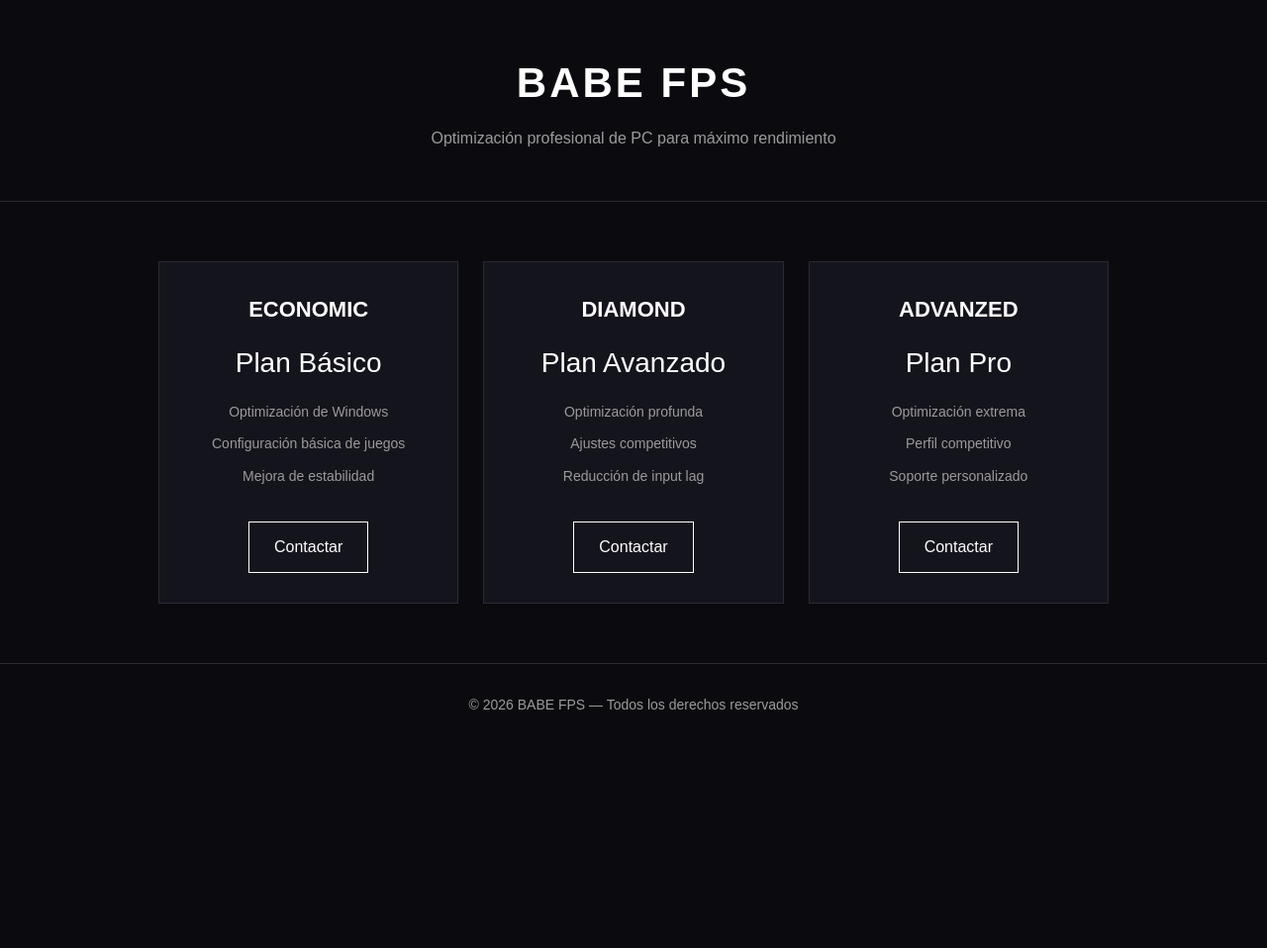
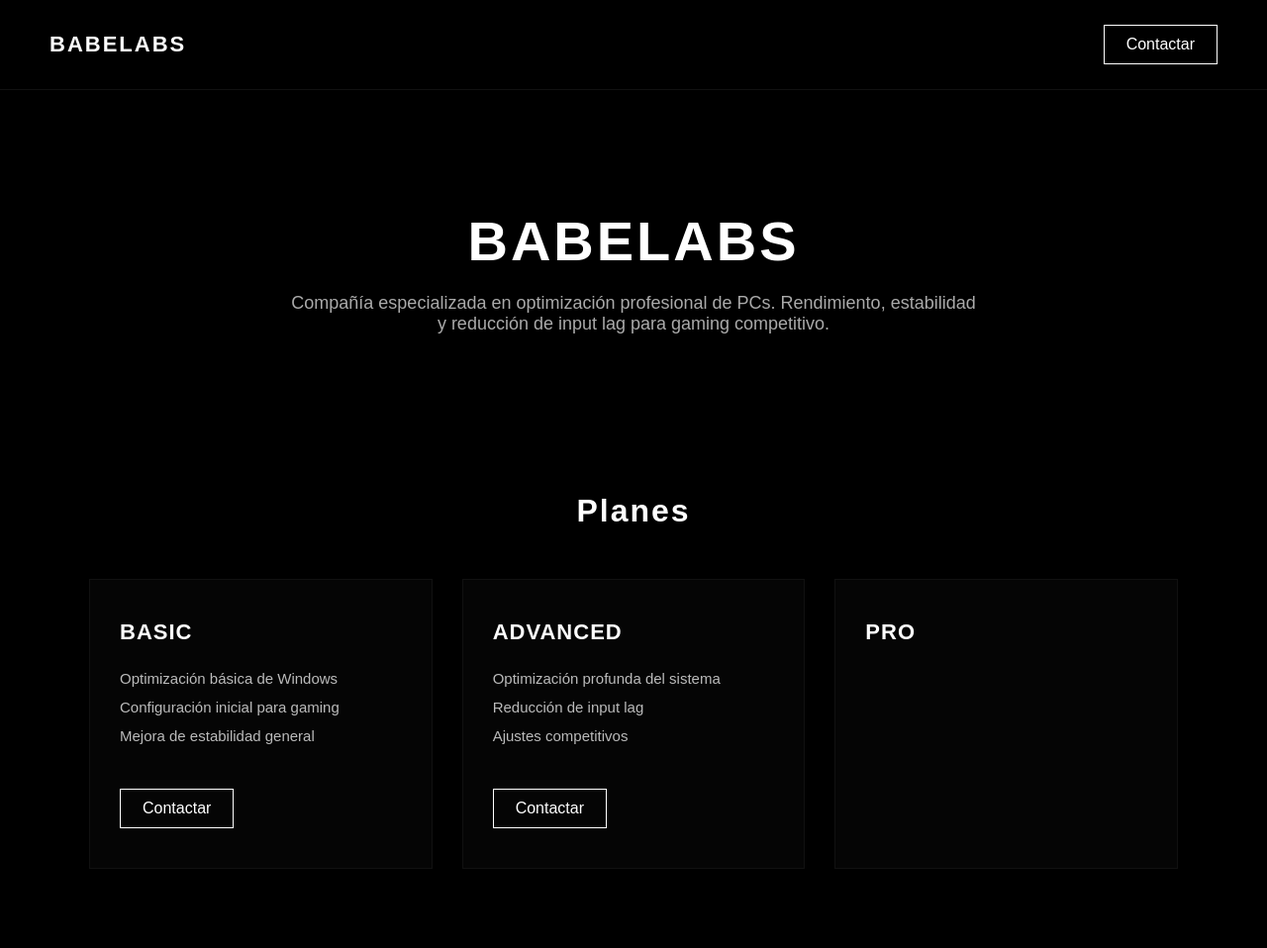
Before and after one commit to babefpss/babefps.github.io, a plain HTML site: page index.html in a window 1280 px wide. Shown: the whole page at 99% size. Before the commit the page ends 800 px from the top, so only its background shows below. Drawn offline with Linux system fonts and the light colour scheme.

Commit message:
Update index.html

```diff
--- a/index.html
+++ b/index.html
@@ -1,18 +1,11 @@
 <!DOCTYPE html>
 <html lang="es">
 <head>
-  <meta charset="UTF-8">
-  <title>BABE FPS | Optimización Profesional de PC</title>
-  <meta name="viewport" content="width=device-width, initial-scale=1.0">
+  <meta charset="UTF-8" />
+  <meta name="viewport" content="width=device-width, initial-scale=1.0"/>
+  <title>BabeLabs — PC Optimization</title>
+
   <style>
-    :root {
-      --bg: #0b0b0f;
-      --card: #14141c;
-      --primary: #ffffff;
-      --accent: #9b9b9b;
-      --border: #2a2a35;
-    }
-
     * {
       margin: 0;
       padding: 0;
@@ -21,141 +14,187 @@
     }
 
     body {
-      background: var(--bg);
-      color: var(--primary);
-      line-height: 1.6;
+      background: #000;
+      color: #fff;
+      min-height: 100vh;
     }
 
     header {
-      padding: 50px 20px;
-      text-align: center;
-      border-bottom: 1px solid var(--border);
+      padding: 25px 50px;
+      display: flex;
+      justify-content: space-between;
+      align-items: center;
+      border-bottom: 1px solid #111;
     }
 
-    header h1 {
-      font-size: 42px;
+    .logo {
+      font-size: 22px;
+      font-weight: 700;
+      letter-spacing: 2px;
+    }
+
+    .cta {
+      padding: 10px 22px;
+      border: 1px solid #fff;
+      background: transparent;
+      color: #fff;
+      text-decoration: none;
+      transition: 0.2s;
+    }
+
+    .cta:hover {
+      background: #fff;
+      color: #000;
+    }
+
+    .hero {
+      text-align: center;
+      padding: 120px 20px 80px;
+    }
+
+    .hero h1 {
+      font-size: 56px;
       letter-spacing: 3px;
     }
 
-    header p {
-      color: var(--accent);
-      margin-top: 10px;
-      font-size: 16px;
+    .hero p {
+      margin-top: 20px;
+      font-size: 18px;
+      color: #aaa;
+      max-width: 700px;
+      margin-left: auto;
+      margin-right: auto;
     }
 
-    section {
-      max-width: 1000px;
-      margin: auto;
-      padding: 60px 20px;
+    .section {
+      padding: 80px 50px;
     }
 
-    .cards {
-      display: grid;
-      grid-template-columns: repeat(auto-fit, minmax(250px, 1fr));
-      gap: 25px;
+    .section-title {
+      text-align: center;
+      font-size: 32px;
+      margin-bottom: 50px;
+      letter-spacing: 2px;
     }
 
-    .card {
-      background: var(--card);
-      border: 1px solid var(--border);
-      padding: 30px;
-      text-align: center;
+    .plans {
+      display: grid;
+      grid-template-columns: repeat(auto-fit, minmax(280px, 1fr));
+      gap: 30px;
+      max-width: 1100px;
+      margin: auto;
     }
 
-    .card h3 {
-      font-size: 22px;
-      margin-bottom: 10px;
-    }
-
-    .price {
-      font-size: 28px;
-      margin: 15px 0;
-    }
-
-    .card ul {
-      list-style: none;
-      color: var(--accent);
-      font-size: 14px;
-    }
-
-    .card ul li {
-      margin: 10px 0;
-    }
-
-    .btn {
-      display: inline-block;
-      margin-top: 25px;
-      padding: 12px 25px;
-      border: 1px solid var(--primary);
-      color: var(--primary);
-      text-decoration: none;
+    .plan {
+      border: 1px solid #111;
+      padding: 40px 30px;
+      background: #050505;
       transition: 0.3s;
     }
 
-    .btn:hover {
-      background: var(--primary);
+    .plan:hover {
+      border-color: #fff;
+    }
+
+    .plan h3 {
+      font-size: 22px;
+      margin-bottom: 15px;
+      letter-spacing: 1px;
+    }
+
+    .plan ul {
+      list-style: none;
+      margin: 25px 0;
+      color: #bbb;
+      font-size: 15px;
+    }
+
+    .plan ul li {
+      margin-bottom: 12px;
+    }
+
+    .plan a {
+      display: inline-block;
+      margin-top: 20px;
+      padding: 10px 22px;
+      border: 1px solid #fff;
+      color: #fff;
+      text-decoration: none;
+      transition: 0.2s;
+    }
+
+    .plan a:hover {
+      background: #fff;
       color: #000;
+    }
+
+    .cta-section {
+      background: #050505;
+      text-align: center;
+      padding: 80px 20px;
+      border-top: 1px solid #111;
+      border-bottom: 1px solid #111;
+    }
+
+    .cta-section h2 {
+      font-size: 36px;
+      margin-bottom: 20px;
     }
 
     footer {
       text-align: center;
       padding: 30px;
-      border-top: 1px solid var(--border);
-      color: var(--accent);
       font-size: 14px;
+      color: #777;
+    }
+
+    @media (max-width: 600px) {
+      .hero h1 {
+        font-size: 40px;
+      }
     }
   </style>
 </head>
+
 <body>
 
 <header>
-  <h1>BABE FPS</h1>
-  <p>Optimización profesional de PC para máximo rendimiento</p>
+  <div class="logo">BABELABS</div>
+  <a href="https://wa.me/XXXXXXXXXX" class="cta">Contactar</a>
 </header>
 
-<section>
-  <div class="cards">
+<section class="hero">
+  <h1>BABELABS</h1>
+  <p>
+    Compañía especializada en optimización profesional de PCs.
+    Rendimiento, estabilidad y reducción de input lag para gaming competitivo.
+  </p>
+</section>
 
-    <div class="card">
-      <h3>ECONOMIC</h3>
-      <p class="price">Plan Básico</p>
+<section class="section">
+  <h2 class="section-title">Planes</h2>
+
+  <div class="plans">
+
+    <div class="plan">
+      <h3>BASIC</h3>
       <ul>
-        <li>Optimización de Windows</li>
-        <li>Configuración básica de juegos</li>
-        <li>Mejora de estabilidad</li>
+        <li>Optimización básica de Windows</li>
+        <li>Configuración inicial para gaming</li>
+        <li>Mejora de estabilidad general</li>
       </ul>
-      <a class="btn" href="https://wa.me/5490000000000" target="_blank">Contactar</a>
+      <a href="https://wa.me/XXXXXXXXXX">Contactar</a>
     </div>
 
-    <div class="card">
-      <h3>DIAMOND</h3>
-      <p class="price">Plan Avanzado</p>
+    <div class="plan">
+      <h3>ADVANCED</h3>
       <ul>
-        <li>Optimización profunda</li>
+        <li>Optimización profunda del sistema</li>
+        <li>Reducción de input lag</li>
         <li>Ajustes competitivos</li>
-        <li>Reducción de input lag</li>
       </ul>
-      <a class="btn" href="https://wa.me/5490000000000" target="_blank">Contactar</a>
+      <a href="https://wa.me/XXXXXXXXXX">Contactar</a>
     </div>
 
-    <div class="card">
-      <h3>ADVANZED</h3>
-      <p class="price">Plan Pro</p>
-      <ul>
-        <li>Optimización extrema</li>
-        <li>Perfil competitivo</li>
-        <li>Soporte personalizado</li>
-      </ul>
-      <a class="btn" href="https://wa.me/5490000000000" target="_blank">Contactar</a>
-    </div>
-
-  </div>
-</section>
-
-<footer>
-  © 2026 BABE FPS — Todos los derechos reservados
-</footer>
-
-</body>
-</html>
-<!-- deploy -->
+    <div class="plan">
+      <h3>PRO</h3>
```
